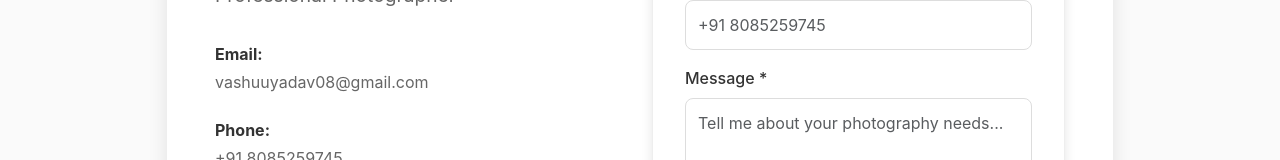
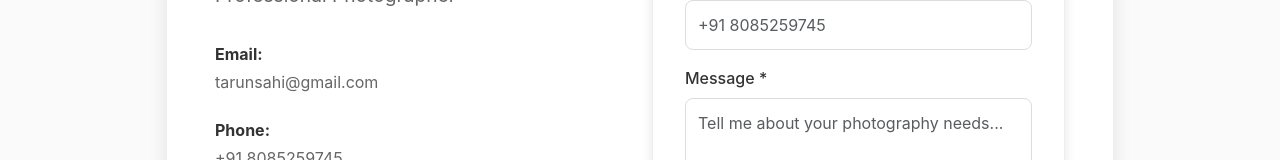
Before and after one commit to vashukyadav/frontend-code-data, a React (Create React App) app: page /contact in a window 1280 px wide. Shown: the part 602-762 px from the top of the page. Built offline with nearby package versions, Linux system fonts and the light colour scheme; no server answers.

Commit message:
Update email to tarunsahi@gmail.com

```diff
--- a/src/pages/Contact.jsx
+++ b/src/pages/Contact.jsx
@@ -62,7 +62,7 @@ const Contact = () => {
                     <div className="contact-details">
                       <div className="contact-item">
                         <strong>Email:</strong>
-                        <p>vashuuyadav08@gmail.com</p>
+                        <p>tarunsahi@gmail.com</p>
                       </div>
 
                       <div className="contact-item">
```
